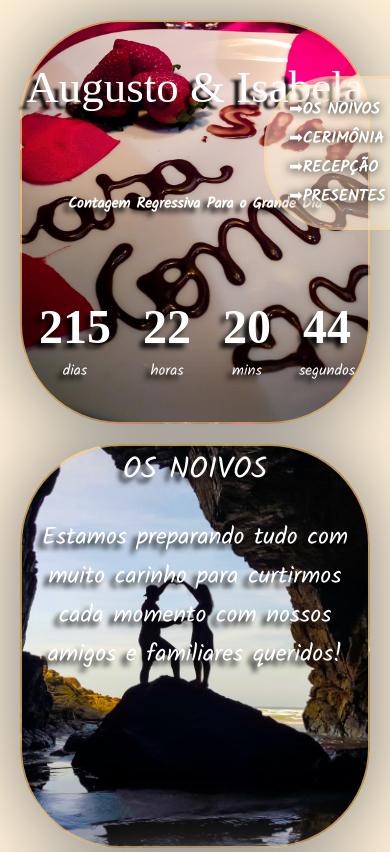
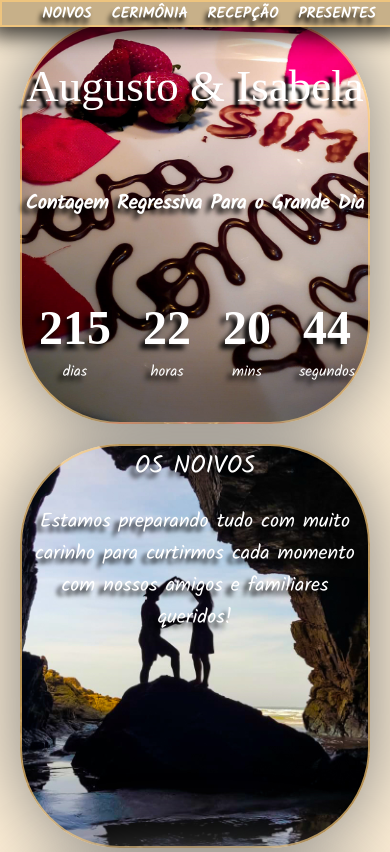
Before and after one commit to Augusto-Siqueira/Site-Casamento, a plain HTML site: page index.html in a window 390 px wide. Shown: the top 852 px of the page. Drawn offline with Linux system fonts and the light colour scheme; a web font is replaced by a local one.

Commit message:
Realizada a troca dos arquivos HTML e CSS que foram editados no local, alterado apenas o estilo do menu

```diff
--- a/Assets/CSS/stylecasamento.css
+++ b/Assets/CSS/stylecasamento.css
@@ -1,5 +1,6 @@
 body {
   margin: 0px;
+  margin-top: 10px;
   padding: 0px;
   background-color: #fff0d7;
 }
@@ -8,8 +9,13 @@ body {
 .container {
   margin: 50px;
   display: flex;
-    justify-content:center;
+  justify-content: center;
 }
+
+:target {
+  scroll-margin-top: 100px;
+}
+
 .cabecalho {
   border: solid 2px rgba(255, 205, 121, 0.7);
   border-radius: 150px;
@@ -20,58 +26,68 @@ body {
   justify-content: center;
   top: 0;
   height: 800px;
-    background-image: url('../IMAGES/Pedido.jpg');
+  background-image: url("../IMAGES/Pedido.jpg");
   background-size: cover;
   background-position: center;
 }
 .nomes {
   display: flex;
   top: 0;
-    font-family: 'Fasthand';
+  font-family: "Fasthand";
   font-size: 150px;
   text-shadow: -7px 7px 3px rgb(0, 0, 0);
 }
-.menu {
+
+/*----------------------------- BARRA DE NAVEGAÇÃO -----------------------------*/
+
+header {
+  position: fixed;
+  top: 0;
+  left: 0;
+
+  width: 100%;
+  height: 47px;
+
+  background-color: #c7b089;
+
+  box-shadow: 0px 0px 20px 10px rgba(0, 0, 0, 0.7);
+  border: solid 2px rgba(255, 205, 121, 0.7);
+}
+
+.menu .active ul a {
+  color: white;
+  text-shadow: -3px 6px 5px rgb(0, 0, 0);
+}
+
+.active ul {
+  list-style: none;
+
   display: flex;
-    align-items: center;
-    flex-direction: column;
-    font-size: 20px;
-    font-family: Verdana, Geneva, Tahoma, sans-serif;
-    position: fixed;
-    right: 0;
-    top: 100px;
-    width: 8em;
-    margin-top: -2.5em;
+  justify-content: center;
+
+  font-size: 35px;
+  font-family: "kalam";
+  font-weight: bold;
+
+  gap: 20px;
+  margin-top: 0px;
 }
-.menu .active {
-    display: flex;
-    border: solid 3px rgba(255, 205, 121, 0.3);
-    border-bottom-left-radius: 70px;
-    border-top-left-radius: 70px;
-    width: 150px;
-    background-color: rgba(255, 240, 215, 0.5);
+
+.active li {
+  transition: transform 0.5s ease-out;
 }
-.menu .active a {
+
+.active li:hover {
+  transform: scale(1.1);
+
+  transition: transform 0.5s ease;
+}
+
+.active a {
+  color: black;
   text-decoration: none;
-    color: white;
-    font-weight: bold;
-    font-family: 'kalam';
-    margin-left: -20px;
 }
-.menu .active a:hover {
-    color: #ce9c46;
-    text-shadow: -1px 1px 10px rgb(255, 255, 255)
-}
-.menu .active ul {
-    list-style: none;
-    display: flex;
-    flex-direction: column;
-    left: 0px;
-}
-.menu .active ul li {
-    margin: 2px;
-    text-shadow: -1px 1px 10px rgb(0, 0, 0);
-}
+
 .timer {
   display: flex;
   flex-direction: column;
@@ -82,7 +98,7 @@ body {
   display: flex;
   justify-content: center;
   font-size: 50px;
-    font-family: 'kalam';
+  font-family: "kalam";
   font-weight: bold;
   text-shadow: -5px 5px 5px rgb(0, 0, 0);
 }
@@ -102,7 +118,7 @@ body {
   text-align: center;
 }
 .cabecalho span {
-    font-family: 'kalam';
+  font-family: "kalam";
   font-size: 40px;
 }
 .topico-noivos {
@@ -113,23 +129,20 @@ body {
   display: flex;
   flex-direction: column;
   align-items: center;
-    font-family: 'Kalam';
+  font-family: "Kalam";
   font-size: 40px;
   width: 1200px;
   height: 600px;
   color: white;
-    background-image: url('../IMAGES/Foto\ Gruta.jpg');
+  background-image: url("../IMAGES/Foto\ Gruta.jpg");
   background-size: cover;
   background-position: center;
 }
 .noivostext {
   text-align: center;
-    text-shadow: -5px 5px 5px rgb(0, 0, 0);
+  text-shadow: -5px 5px 4px rgb(0, 0, 0);
+}
 
-}
-.ZOAS {
-    font-size: 70PX;
-}
 .topico-cerimônia {
   border: solid 2px rgba(255, 205, 121, 0.7);
   border-radius: 130px;
@@ -138,12 +151,12 @@ body {
   display: flex;
   flex-direction: column;
   align-items: center;
-    font-family: 'Kalam';
+  font-family: "Kalam";
   font-size: 40px;
   width: 1200px;
   height: 600px;
   color: white;
-    background-image: url('../IMAGES/cerimonia.jpg');
+  background-image: url("../IMAGES/cerimonia.jpg");
   background-size: cover;
   background-position: center;
 }
@@ -155,12 +168,12 @@ body {
   display: flex;
   flex-direction: column;
   align-items: center;
-    font-family: 'Kalam';
+  font-family: "Kalam";
   font-size: 40px;
   width: 1200px;
   height: 600px;
   color: white;
-    background-image: url('../IMAGES/Recepção.jpg');
+  background-image: url("../IMAGES/Recepção.jpg");
   background-size: cover;
   background-position: center;
 }
@@ -172,21 +185,17 @@ body {
   display: flex;
   flex-direction: column;
   align-items: center;
-    font-family: 'Kalam';
+  font-family: "Kalam";
   font-size: 40px;
   width: 1200px;
   height: 600px;
   color: white;
-    background-image: url('../IMAGES/Presentes.jpg');
+  background-image: url("../IMAGES/Presentes.jpg");
   background-size: cover;
   background-position: center;
 }
 
-
-
-
-
-@media (min-width:450px) and (max-width:800px) {
+@media (min-width: 450px) and (max-width: 800px) {
   .nomes {
     font-size: 90px;
   }
@@ -196,19 +205,68 @@ body {
   .text {
     font-size: 80px;
   }
-    .topico-noivos, .topico-cerimônia, .topico-presentes, .topico-recepção {
+  .topico-noivos,
+  .topico-cerimônia,
+  .topico-presentes,
+  .topico-recepção {
     font-size: 40px;
   }
   .countdown-el span {
     font-size: 25px;
   }
+  .active ul {
+    list-style: none;
+
+    display: flex;
+    justify-content: center;
+    align-items: center;
+
+    font-size: 35px;
+    font-family: Verdana, sans-serif;
+    font-weight: bold;
+    font-family: "kalam";
+
+    gap: 20px;
+    margin-top: 2px;
+  }
+  header {
+    height: 50px;
+  }
+  .menu {
+    display: flex;
+  }
 }
 
 @media (max-width: 480px) {
-
   body {
     margin: 0;
     padding: 0;
+  }
+
+  header {
+    height: 23px;
+  }
+  .active ul {
+    list-style: none;
+
+    display: flex;
+    justify-content: center;
+    align-items: center;
+
+    font-size: 15px;
+    font-family: Verdana, sans-serif;
+    font-weight: bold;
+    font-family: "kalam";
+
+    gap: 20px;
+    margin-top: 14px;
+  }
+  .menu {
+    display: flex;
+  }
+  .active ul li {
+    padding-top: 10px;
+    margin: 0px;
   }
 
   .container {
@@ -232,7 +290,7 @@ body {
   }
 
   .text-timer {
-      font-size: 15px;
+    font-size: 20px;
   }
 
   .text {
@@ -242,12 +300,12 @@ body {
 
   .topico-noivos {
     height: 400px;
-      font-size: 30px;
+    font-size: 25px;
     border-radius: 100px;
   }
 
   .noivostext {
-      font-size: 24px;
+    font-size: 20px;
   }
 
   .topico-cerimônia {
--- a/index.html
+++ b/index.html
@@ -3,9 +3,10 @@
 
 <meta charset="UTF-8" />
 <meta name="viewport" content="width=device-width,minimum-scale=1, initial-scale=1" />
+<meta id="viewport" name="viewport" content="width=device-width, user-scalable=no"/>
 <link href="https://fonts.googleapis.com/css2?family=Kalam&display=swap" rel="stylesheet">
 <link href="https://fonts.googleapis.com/css2?family=Fasthand&family=Montserrat:wght@300;400;600;700&display=swap" rel="stylesheet">
-<link rel="stylesheet" type="text/css" href="./Assets/CSS/stylecasamento.css">
+<link rel="stylesheet" type="text/css" href="assets/css/stylecasamento.css">
 
 <title>AUGUSTO & ISABELA</title>
 
@@ -19,10 +20,10 @@
         <div class="menu">
             <nav class="active">
                 <ul>
-                    <li><a href="#noivos">➟OS NOIVOS</a></li>
-                    <li><a href="#cerimonia">➟CERIMÔNIA</a></li>
-                    <li><a href="#recepção">➟RECEPÇÃO</a></li>
-                    <li><a href="#presentes">➟PRESENTES</a></li>
+                    <li><a href="#noivos">NOIVOS</a></li>
+                    <li><a href="#cerimonia">CERIMÔNIA</a></li>
+                    <li><a href="#recepção">RECEPÇÃO</a></li>
+                    <li><a href="#presentes">PRESENTES</a></li>
                 </ul>
             </nav>
         </div>
```
Lines whose indentation alone changed are shown as unchanged.
